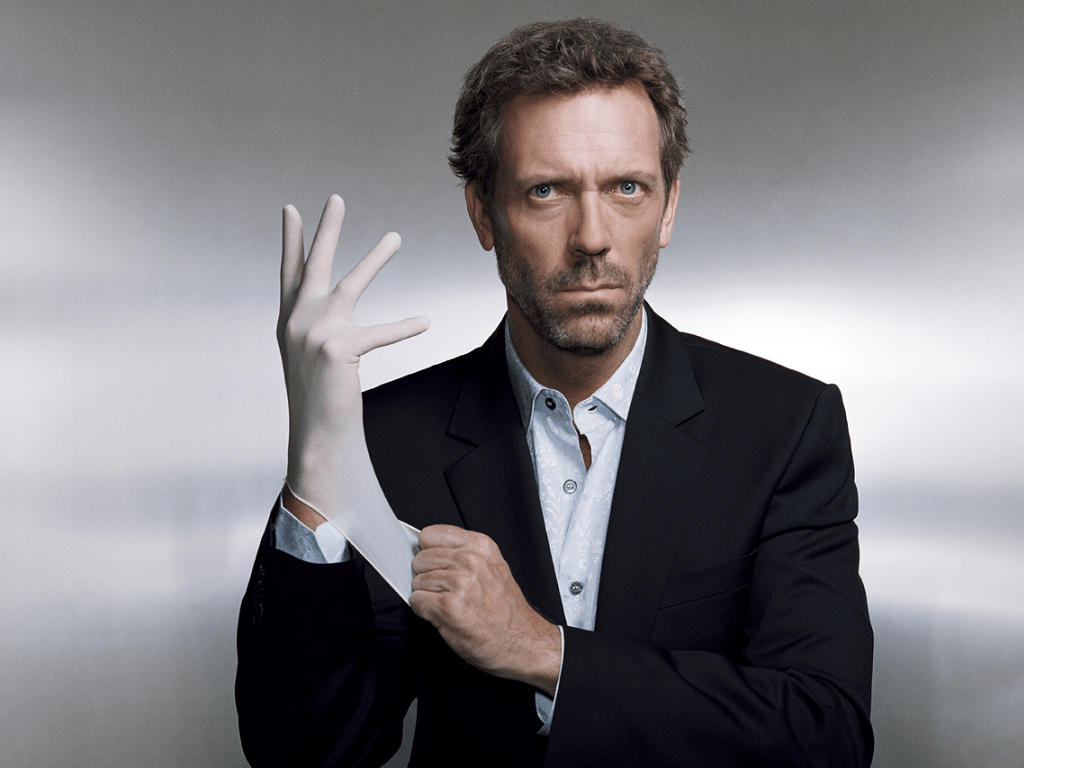
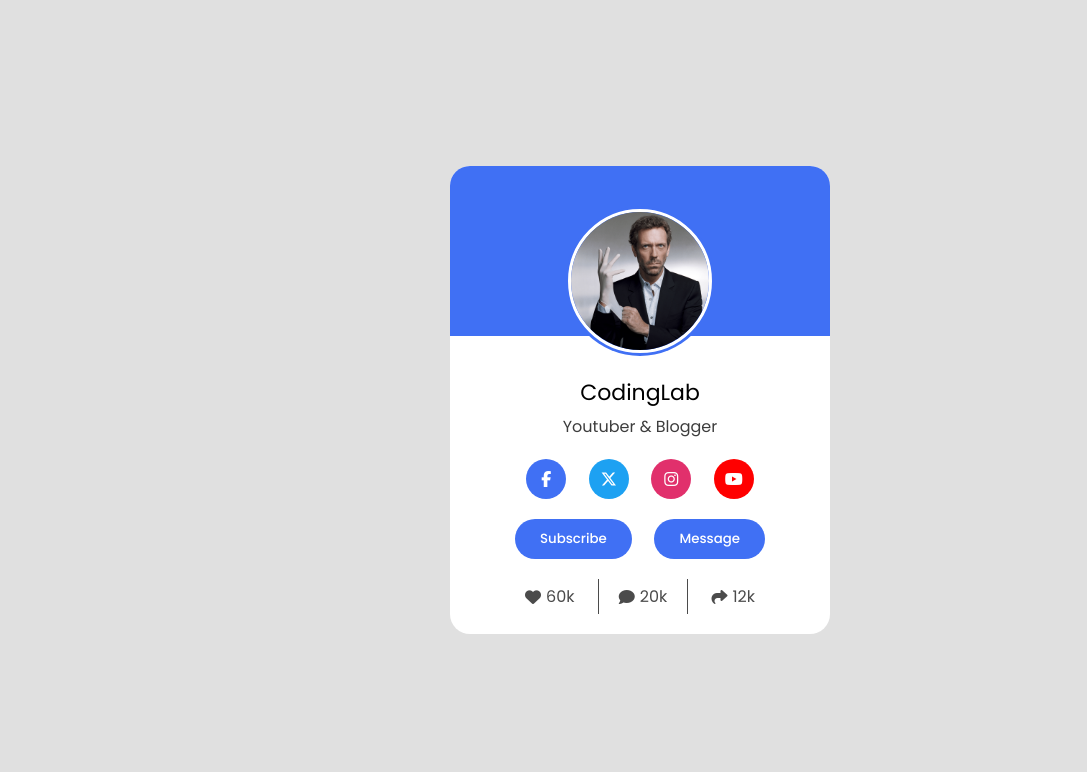
Before and after one commit to Sofiane-bou/Profile-Card, a plain HTML site: page index.html in a window 1280 px wide. Shown: the top 772 px of the page, without its empty margins (0-1087 px from the left). Drawn offline with Linux system fonts and the light colour scheme.

Commit message:
Finished working on the project except that Dr house is still there

```diff
--- a/css/style.css
+++ b/css/style.css
@@ -4,3 +4,141 @@
     box-sizing: border-box;
     font-family: "Poppins" ,sans-serif;
 }
+:root {
+    --main-color: #4070f4;
+    --items-padding: 20px;
+    --light-black: #4b4b4b;
+}
+body {
+    background-color: #e0e0e0;
+    height: 100vh;
+    display: flex;
+    justify-content: center;
+    align-items: center;
+}
+.container {
+    position: relative;
+    width: 100%;
+    max-width: 380px;
+    background-color: white;
+    border-radius: 20px;
+    z-index: 100;
+    overflow: hidden;
+}
+.container header {
+    background-color: var(--main-color);
+    min-height: 170px;
+}
+.container header .profile {
+    position: absolute;
+    left: 50%;
+    top: 40px;
+    transform: translateX(-50%);
+    width: 150px;
+    height: 150px;
+    border-radius: 50%;
+    padding: 3px;
+    background-color: var(--main-color);
+}
+.container header .profile img {
+    width: 100%;
+    height: 100%;
+    object-fit: cover;
+    border-radius: 50%;
+    border: 3px solid white;
+}
+.container .content {
+    display: flex;
+    flex-direction: column;
+    align-items: center;
+}
+.container .content .text {
+    margin-top: 40px;
+    align-items: center;
+}
+.container .content .text h4 {
+    margin: 0 auto;
+    width: fit-content;
+    margin-bottom: 5px;
+    font-weight: 400;
+    font-size: 22px;
+}
+.container .content .text p {
+    color: #3d3d3d;
+    font-weight: 400;
+}
+.container .content .socials {
+    width: 100%;
+    display: flex;
+    justify-content: space-around;
+    margin-top: var(--items-padding);
+    padding: 0 65px;
+}
+.container .content .socials div {
+    display: flex;
+    justify-content: center;
+    align-items: center;
+    width: 40px;
+    height: 40px;
+    color: white;
+    border-radius: 50%;
+}
+.container .content .socials div:hover {
+    cursor: pointer;
+}
+.container .content .socials div:nth-of-type(1) {
+    background-color: var(--main-color);
+}
+.container .content .socials div:nth-of-type(2) {
+    background-color: #1da1f2;
+}
+.container .content .socials div:nth-of-type(3) {
+    background-color: #e1306c;
+}
+.container .content .socials div:nth-of-type(4) {
+    background-color: #ff0000;
+}
+.container .content .buttons {
+    margin-top: var(--items-padding);
+    width: 100%;
+    padding: 0 65px;
+    display: flex;
+    justify-content: space-between;
+}
+.container .content .buttons button {
+    background-color: var(--main-color);
+    color: white;
+    padding: 10px 25px;
+    outline: none;
+    border: none;
+    border-radius: 20px;
+    font-weight: 500;
+    transition: 0.3s;
+}
+.container .content .buttons button:hover {
+    cursor: pointer;
+    background-color: #0e4bf1;
+}
+.container .content .stats {
+    margin-top: var(--items-padding);
+    margin-bottom: var(--items-padding);
+    width: 100%;
+    padding: 0 70px ;
+    display: flex;
+    justify-content: space-between;
+}
+.container .content .stats .stat {
+    display: flex;
+    justify-content: center;
+    align-items: center;
+    padding: 5px;
+    color: var(--light-black);
+}
+.container .content .stats .stat:nth-child(2) {
+    border-left: 1px solid var(--light-black);
+    border-right: 1px solid var(--light-black);
+    padding: 0 20px;
+}
+.container .content .stats .stat i {
+    margin-right: 5px;
+}
--- a/index.html
+++ b/index.html
@@ -17,18 +17,19 @@
     <div class="container">
         <header>
             <div class="profile">
-                <img src="images/user.png" alt="House">
+                <img src="images/user.png" alt="">
             </div>
         </header>
-        <div class="tex">
+        <div class="content">
+            <div class="text">
                 <h4>CodingLab</h4>
                 <p>Youtuber & Blogger</p>
             </div>
             <div class="socials">
-            <i class="fa-brands fa-facebook-f"></i>
-            <i class="fa-brands fa-x-twitter"></i>
-            <i class="fa-brands fa-instagram"></i>
-            <i class="fa-brands fa-youtube"></i>
+                <div><i class="fa-brands fa-facebook-f"></i></div>
+                <div><i class="fa-brands fa-x-twitter"></i></div>
+                <div><i class="fa-brands fa-instagram"></i></div>
+                <div><i class="fa-brands fa-youtube"></i></div>
             </div>
             <div class="buttons">
                 <button>Subscribe</button>
@@ -49,5 +50,6 @@
                 </div>
             </div>
         </div>
+    </div>
 </body>
 </html>
```
Lines whose indentation alone changed are shown as unchanged.
